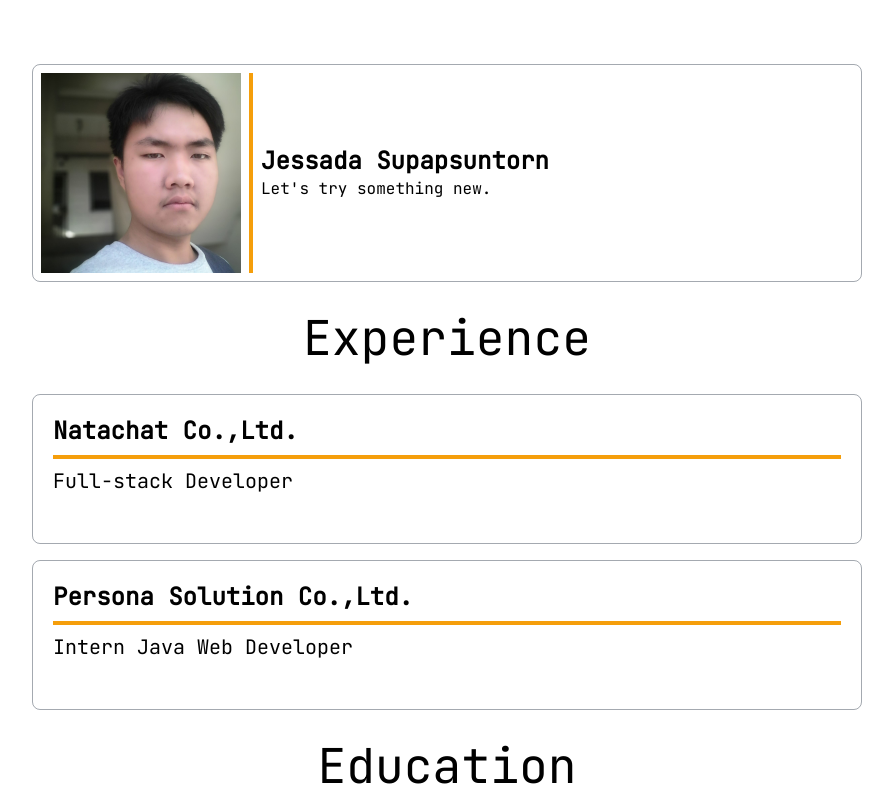
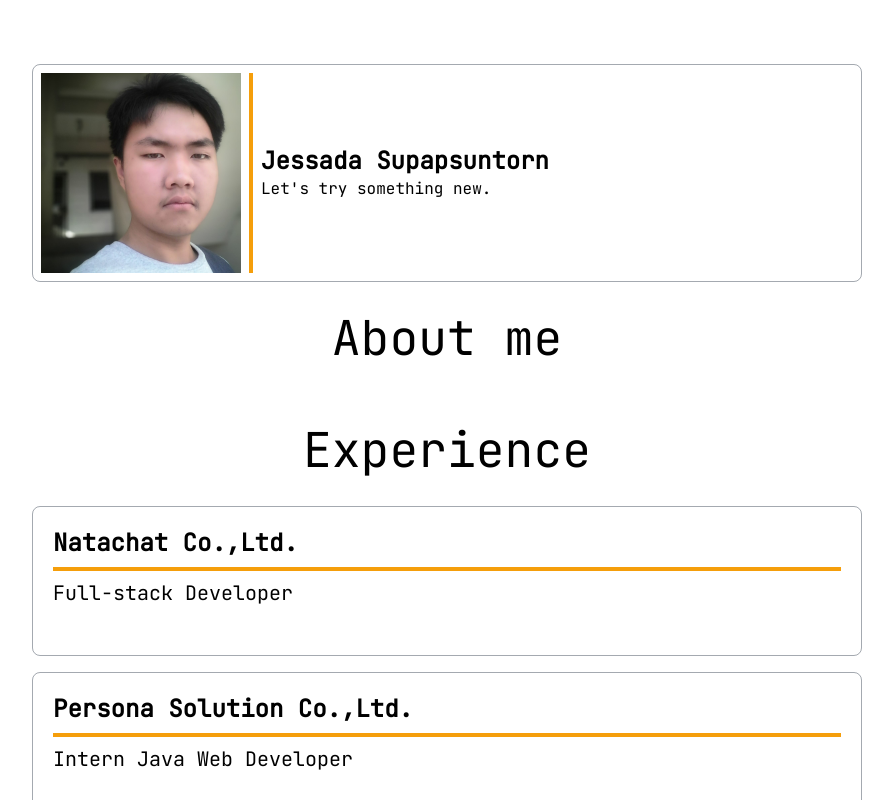
Before and after one commit to lzy3me/lzyyyme-page, a Next.js app: page /me in a window 1280 px wide. Shown: the top 800 px of the page, without its empty margins (193-1086 px from the left). Built offline with nearby package versions, Linux system fonts and the light colour scheme.

Commit message:
Update pageLayout

```diff
--- a/components/layout/pageLayout.tsx
+++ b/components/layout/pageLayout.tsx
@@ -1,15 +1,30 @@
-import { ReactNode } from "react"
-import Footer from "./footer.layout"
+import Head from "next/head";
+import { ReactNode } from "react";
+import styles from "../../styles/layout/Layout.module.css";
+import Footer from "./footer.layout";
 
 interface Props {
-  children?: ReactNode
+  children?: ReactNode;
+  title?: string;
+  description?: string;
 }
 
-export default function PageLayout({ children, ...props }: Props) {
+export default function PageLayout({
+  children,
+  title = "LzyyyMe",
+  description = "Just do it",
+  ...props
+}: Props) {
   return (
-    <div className="cursor-default">
+    <div className={styles.container}>
+      <Head>
+        <title>{title}</title>
+        <meta name="description" content={description} />
+        <link rel="icon" href="/favicon.ico" />
+      </Head>
+
       {children}
       <Footer />
     </div>
-  )
-};
+  );
+}
--- /dev/null
+++ b/components/main/index.tsx
@@ -0,0 +1,16 @@
+import Link from "next/link";
+import styles from "styles/Home.module.css";
+
+export default function Main({ ...props }: any) {
+  return (
+    <main className={styles.main}>
+      <h1 className="logo">LzyyyMe</h1>
+      <Link
+        href={"/me"}
+        className="duration-150 hover:underline hover:drop-shadow-[0_0_20px_rgba(255,255,255,1)]"
+      >
+        all about me. click here
+      </Link>
+    </main>
+  );
+}
--- a/pages/index.tsx
+++ b/pages/index.tsx
@@ -1,36 +1,25 @@
 import Head from "next/head";
 import styles from "styles/Home.module.css";
-import Profile from "components/profile/profile";
-import Skills from "components/profile/skills";
-import Education from "components/profile/education";
-import Experience from "components/profile/experience";
+import PageLayout from "components/layout/pageLayout";
+import { Suspense } from "react";
+import dynamic from "next/dynamic";
 
-import { join } from "path";
-import { promises as fs } from "fs";
-import PageLayout from "components/layout/pageLayout";
-import Link from "next/link";
+const DynamicMain = dynamic(() => import("../components/main"), {
+  suspense: true,
+});
 
-export default function Home(props: any) {
+export default function Home({ ...props }: any) {
   return (
-    <div className={styles.home_container}>
-      <Head>
-        <title>LzyyyMe</title>
-        <meta name="description" content="Just do it" />
-        <link rel="icon" href="/favicon.ico" />
-      </Head>
-
-      <PageLayout>
-        <main className={styles.main}>
-          <h1 className="logo">LzyyyMe</h1>
-          <Link href={"/me"} className="duration-150 hover:underline hover:drop-shadow-[0_0_20px_rgba(255,255,255,1)]">all about me. click here</Link>
-        </main>
-      </PageLayout>
-    </div>
+    <PageLayout>
+      <Suspense fallback={"Loading . . ."}>
+        <DynamicMain />
+      </Suspense>
+    </PageLayout>
   );
 }
 
 export async function getStaticProps() {
   return {
-    props: {}
-  }
+    props: {},
+  };
 }
--- a/pages/me.tsx
+++ b/pages/me.tsx
@@ -9,7 +9,13 @@ import styles from "styles/Home.module.css";
 import Contact from "components/profile/contact";
 import PageLayout from "components/layout/pageLayout";
 
-export default function Me({ contact, education, experience, skills, ...props }: Props) {
+export default function Me({
+  contact,
+  education,
+  experience,
+  skills,
+  ...props
+}: Props) {
   return (
     <div className={styles.home_container}>
       <Head>
@@ -20,6 +26,12 @@ export default function Me({ contact, education, experience, skills, ...props }:
       <PageLayout>
         <main className={styles.main}>
           <Profile />
+
+          <h1 className={styles.title}>About me</h1>
+
+          <p className="responsive text-center">
+
+          </p>
 
           <h1 className={styles.title}>Experience</h1>
 
@@ -70,18 +82,12 @@ export default function Me({ contact, education, experience, skills, ...props }:
 export async function getStaticProps() {
   const jsonDirectory = join(process.cwd(), "public/data");
   let skills = await fs.readFile(jsonDirectory + "/skills.json", "utf8");
-  let education = await fs.readFile(
-    jsonDirectory + "/education.json",
-    "utf8",
-  );
+  let education = await fs.readFile(jsonDirectory + "/education.json", "utf8");
   let experience = await fs.readFile(
     jsonDirectory + "/experience.json",
     "utf8",
   );
-  let contact = await fs.readFile(
-    jsonDirectory + "/contact.json",
-    "utf8",
-  );
+  let contact = await fs.readFile(jsonDirectory + "/contact.json", "utf8");
 
   skills = JSON.parse(skills);
   education = JSON.parse(education);
--- a/styles/globals.css
+++ b/styles/globals.css
@@ -9,6 +9,18 @@ body {
   padding: 0;
   margin: 0;
   font-family: 'JetBrains Mono', 'Roboto Mono', monospace;
+}
+
+body::-webkit-scrollbar {
+  width: 10px;
+}
+
+body::-webkit-scrollbar-track {
+  @apply bg-slate-800;
+}
+
+body::-webkit-scrollbar-thumb {
+  @apply bg-gray-50;
 }
 
 .responsive {
--- /dev/null
+++ b/styles/layout/Layout.module.css
@@ -0,0 +1,3 @@
+.container {
+  @apply px-2 cursor-default;
+}
```
